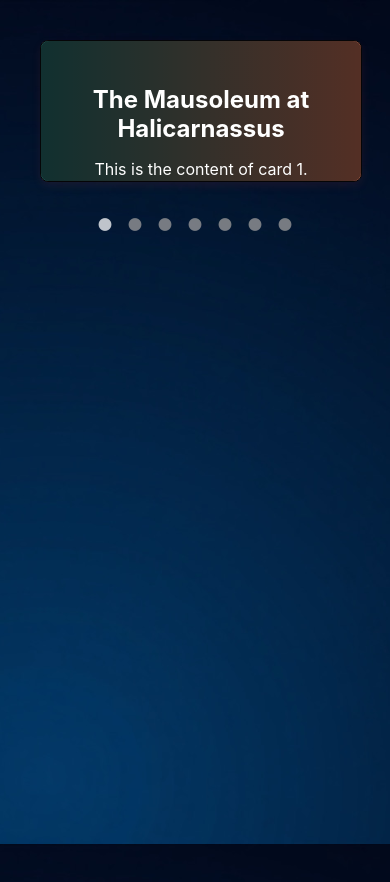
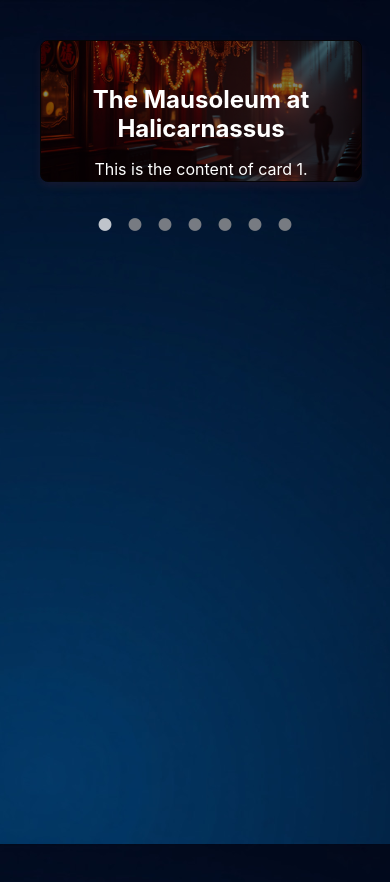
Before and after one commit to barrett38/Timed-Carousel, a React (Create React App) app: page / in a window 390 px wide. Built offline with nearby package versions, Linux system fonts and the light colour scheme.

Commit message:
Changed Background

```diff
--- a/src/App.css
+++ b/src/App.css
@@ -5,6 +5,7 @@
   --earthy-brown: #a95f4a;
   --earthy-yellow: #d0a462;
   --earthy-cream: #fdf6ca;
+  --card-background: linear-gradient(to right, #ff7e5f, #feb47b);
 }
 
 body {
--- a/src/components/Carousel/Carousel.css
+++ b/src/components/Carousel/Carousel.css
@@ -67,7 +67,7 @@ p {
     height: 100px;
     padding: 20px;
     box-shadow: 0 4px 8px rgba(218, 56, 56, 0.1);
-    background-color: var(--earthy-brown);
+    background-color: var(--card-background);
     border: 1px solid var(--earthy-black);
     border-radius: 8px;
     text-align: center;
--- a/src/components/Carousel/Carousel.jsx
+++ b/src/components/Carousel/Carousel.jsx
@@ -6,9 +6,13 @@ import "./Carousel.css";
 import CardDetails from "./CardDetails";
 
 // React component for rendering individual cards
-const Card = ({ title, content, background, onClick }) => {
+const Card = ({ title, content, image, onClick }) => {
   return (
-    <div className="card" style={{ background }} onClick={onClick}>
+    <div
+      className="card"
+      style={{ backgroundImage: `url(${image})` }}
+      onClick={onClick}
+    >
       <div className="card-content">
         <h3>{title}</h3>
         <p>{content}</p>
```
